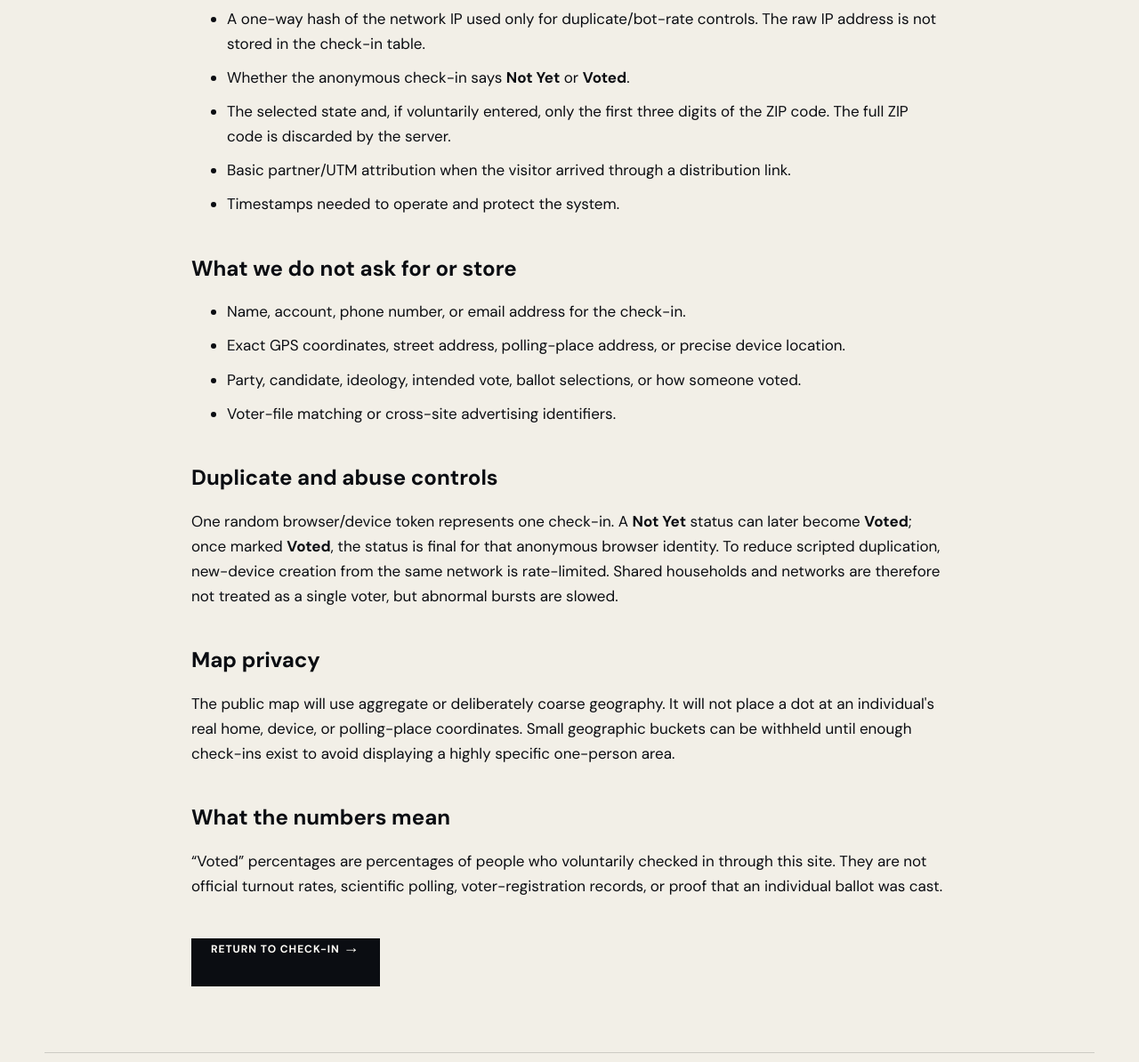
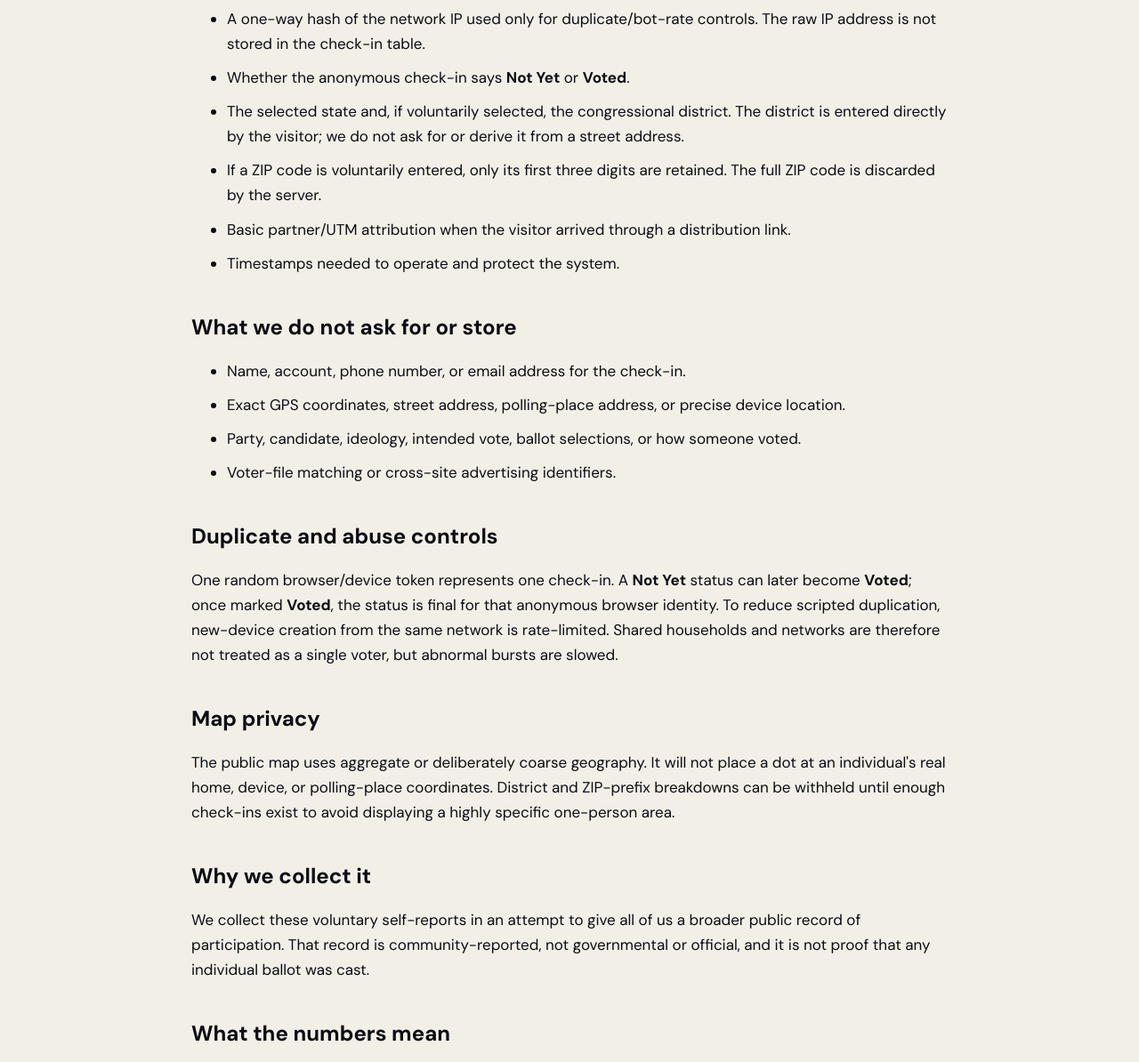
Before and after one commit to DopestT/letsgovotethistime, a website: page check-in-privacy.html in a window 1280 px wide. Shown: the part 740-1934 px from the top of the page at 89% size. Drawn offline with Linux system fonts and the light colour scheme.

Commit message:
Disclose optional district collection in check-in privacy

```diff
--- a/check-in-privacy.html
+++ b/check-in-privacy.html
@@ -27,7 +27,8 @@
       <li>A one-way hash of a random browser/device token so the same browser updates one check-in instead of creating another.</li>
       <li>A one-way hash of the network IP used only for duplicate/bot-rate controls. The raw IP address is not stored in the check-in table.</li>
       <li>Whether the anonymous check-in says <strong>Not Yet</strong> or <strong>Voted</strong>.</li>
-      <li>The selected state and, if voluntarily entered, only the first three digits of the ZIP code. The full ZIP code is discarded by the server.</li>
+      <li>The selected state and, if voluntarily selected, the congressional district. The district is entered directly by the visitor; we do not ask for or derive it from a street address.</li>
+      <li>If a ZIP code is voluntarily entered, only its first three digits are retained. The full ZIP code is discarded by the server.</li>
       <li>Basic partner/UTM attribution when the visitor arrived through a distribution link.</li>
       <li>Timestamps needed to operate and protect the system.</li>
     </ul>
@@ -44,7 +45,10 @@
     <p>One random browser/device token represents one check-in. A <strong>Not Yet</strong> status can later become <strong>Voted</strong>; once marked <strong>Voted</strong>, the status is final for that anonymous browser identity. To reduce scripted duplication, new-device creation from the same network is rate-limited. Shared households and networks are therefore not treated as a single voter, but abnormal bursts are slowed.</p>
 
     <h2>Map privacy</h2>
-    <p>The public map will use aggregate or deliberately coarse geography. It will not place a dot at an individual's real home, device, or polling-place coordinates. Small geographic buckets can be withheld until enough check-ins exist to avoid displaying a highly specific one-person area.</p>
+    <p>The public map uses aggregate or deliberately coarse geography. It will not place a dot at an individual's real home, device, or polling-place coordinates. District and ZIP-prefix breakdowns can be withheld until enough check-ins exist to avoid displaying a highly specific one-person area.</p>
+
+    <h2>Why we collect it</h2>
+    <p>We collect these voluntary self-reports in an attempt to give all of us a broader public record of participation. That record is community-reported, not governmental or official, and it is not proof that any individual ballot was cast.</p>
 
     <h2>What the numbers mean</h2>
     <p>“Voted” percentages are percentages of people who voluntarily checked in through this site. They are not official turnout rates, scientific polling, voter-registration records, or proof that an individual ballot was cast.</p>
```
